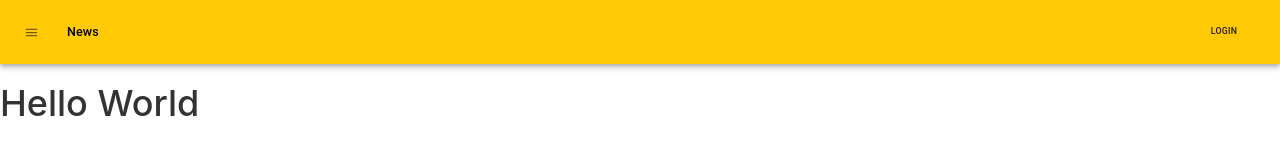
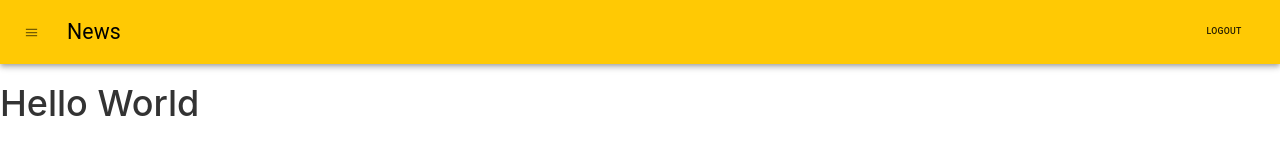
Before and after one commit to nguderian/SDPM, a React (Create React App) app in the folder frontend/: page / in a window 1280 px wide. Shown: the top 160 px of the page. Built offline with nearby package versions, Linux system fonts and the light colour scheme.

Commit message:
minor changes

```diff
--- a/frontend/src/components/NavBar.js
+++ b/frontend/src/components/NavBar.js
@@ -37,10 +37,10 @@ const NavBar = () => {
                     <IconButton edge="start" className={classes.menuButton} color="black" aria-label="menu">
                         <MenuIcon />
                     </IconButton>
-                    <Typography variant="h6" className={classes.title}>
+                    <Typography variant="h4" className={classes.title}>
                         News
                     </Typography>
-                    <Button color="black">Login</Button>
+                    <Button color="black">Logout</Button>
                 </Toolbar>
             </StyledNav>
         </Fragment>
```
Also changed, not shown: 1 other file (tests, documents, lock files or other folders).
